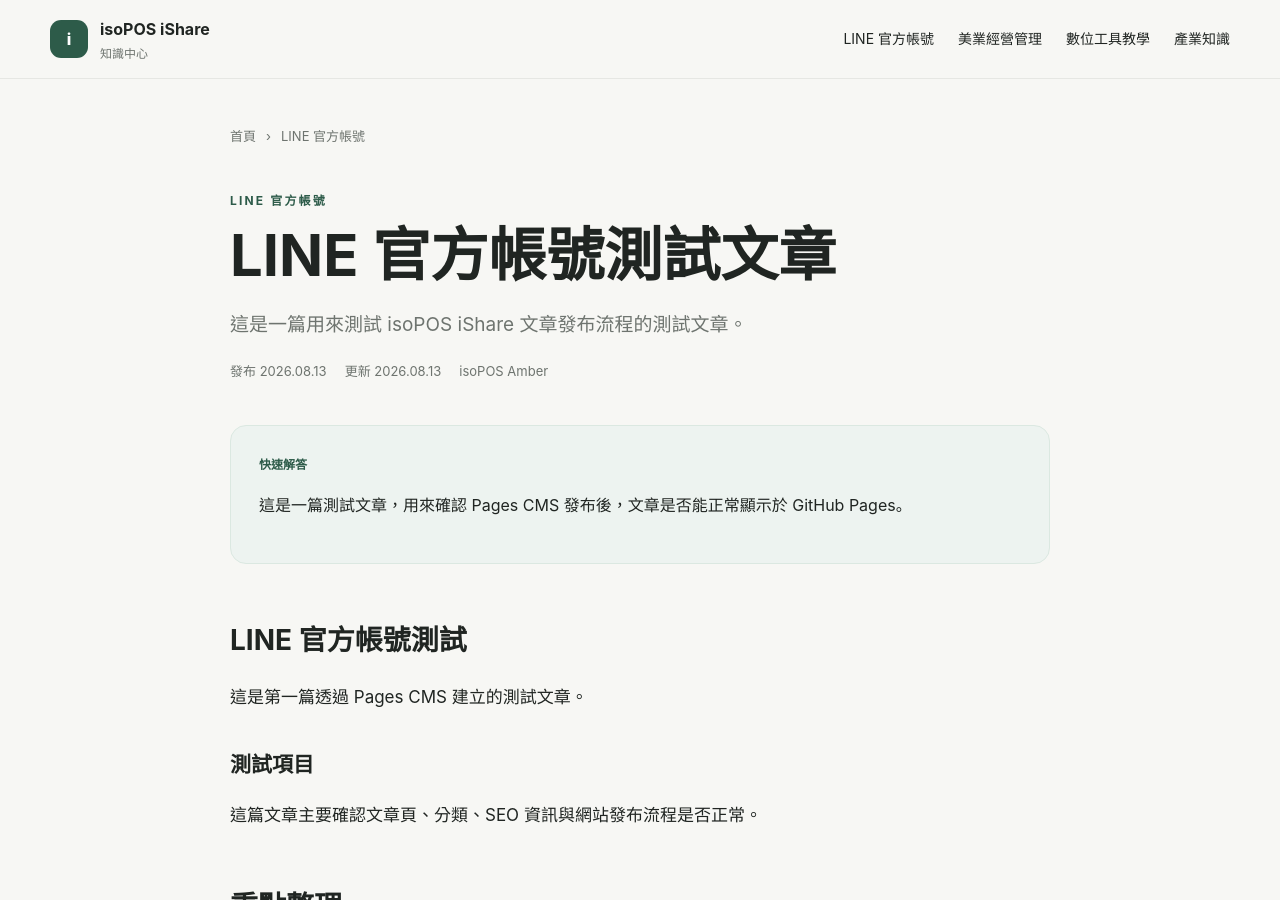
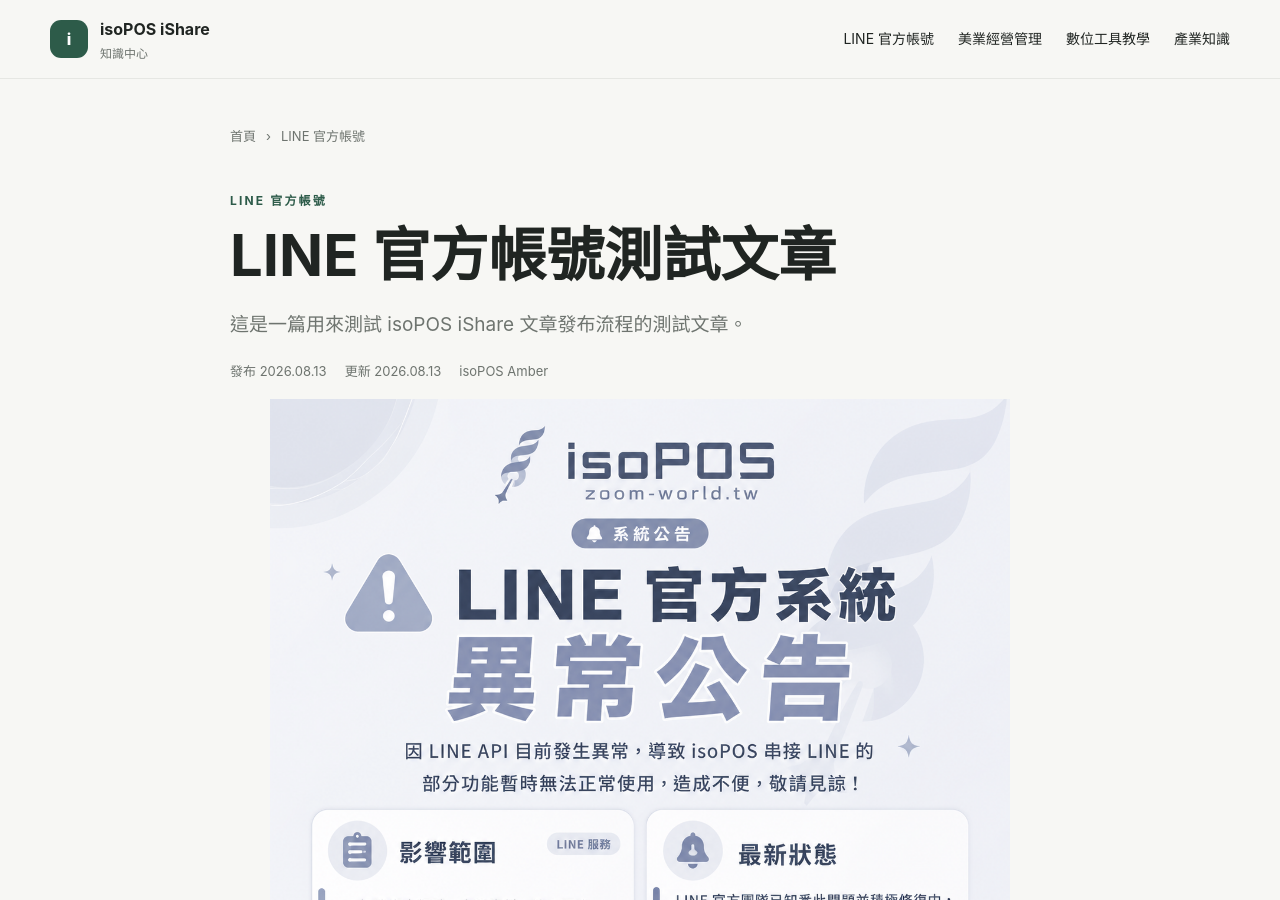
Before and after one commit to isopossoft/isoPOS-ishare, a Jekyll site: the page built from _posts/2026-08-13-line.md, in a window 1280 px wide and 900 px high. Built offline with Jekyll 4.4.1, drawn with Linux system fonts in a browser that asks for light colours.

Commit message:
Update _posts/2026-08-13-line.md (via Pages CMS)

```diff
--- a/_posts/2026-08-13-line.md
+++ b/_posts/2026-08-13-line.md
@@ -7,6 +7,7 @@
 date: 2026-08-13
 updated: 2026-08-13
 author: isoPOS Amber
+image: /assets/images/公告_標準範例01-1.png
 seo_title: LINE 官方帳號測試文章｜isoPOS iShare
 meta_description: 測試 isoPOS iShare 的 LINE 官方帳號文章發布、分類與搜尋引擎設定。
 noindex: true
```
